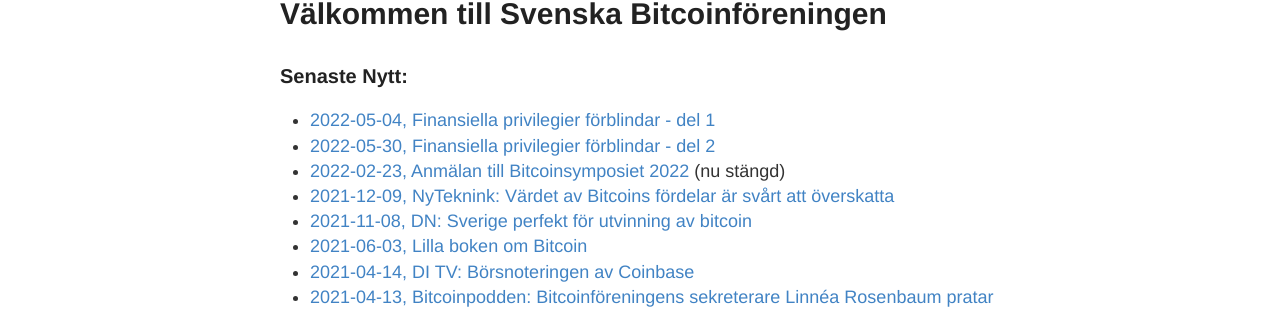
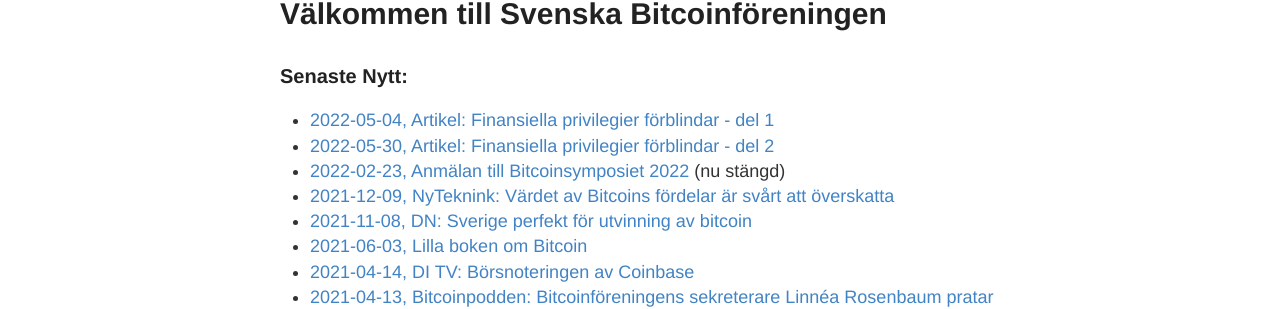
Before and after one commit to bitcoinforeningen/bitcoinforeningen.github.io, a Jekyll site: the page built from index.md, in a window 1280 px wide. Shown: the part 246-555 px from the top of the page. Built offline with Jekyll 4.4.1, drawn with Linux system fonts in a browser that asks for light colours.

Commit message:
Update index.md
Fixat

```diff
--- a/index.md
+++ b/index.md
@@ -5,8 +5,8 @@ permalink: /
 ---
 
 ### Senaste Nytt:
-- [2022-05-04, Finansiella privilegier förblindar - del 1](https://www.bitcoin.se/articles/finansiella-privilegier-forblindar-del-1)
-- [2022-05-30, Finansiella privilegier förblindar - del 2](https://www.bitcoin.se/articles/finansiella-privilegier-forblindar-del-2)
+- [2022-05-04, Artikel: Finansiella privilegier förblindar - del 1](https://www.bitcoin.se/articles/finansiella-privilegier-forblindar-del-1)
+- [2022-05-30, Artikel: Finansiella privilegier förblindar - del 2](https://www.bitcoin.se/articles/finansiella-privilegier-forblindar-del-2)
 - [2022-02-23, Anmälan till Bitcoinsymposiet 2022](https://www.eventbrite.se/e/bitcoinsymposium-2022-biljetter-200760228247) (nu stängd)
 - [2021-12-09, NyTeknink: Värdet av Bitcoins fördelar är svårt att överskatta](https://www.nyteknik.se/opinion/vardet-av-bitcoins-fordelar-ar-svart-att-overskatta-7025806)
 - [2021-11-08, DN: Sverige perfekt för utvinning av bitcoin](https://www.dn.se/debatt/sverige-perfekt-for-utvinning-av-bitcoin/)
```
